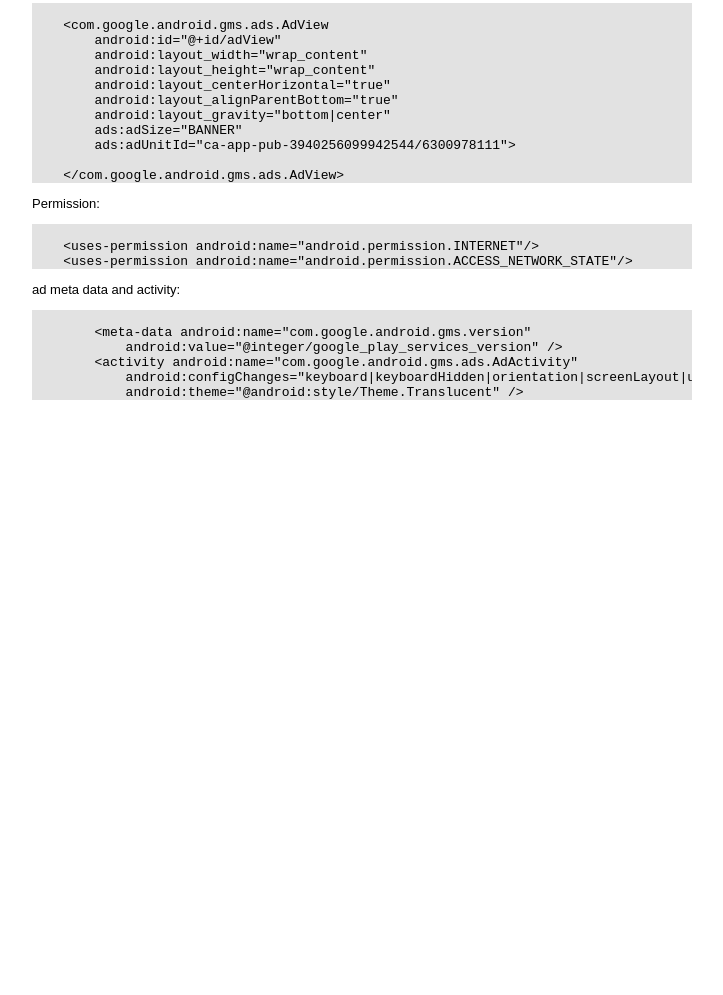
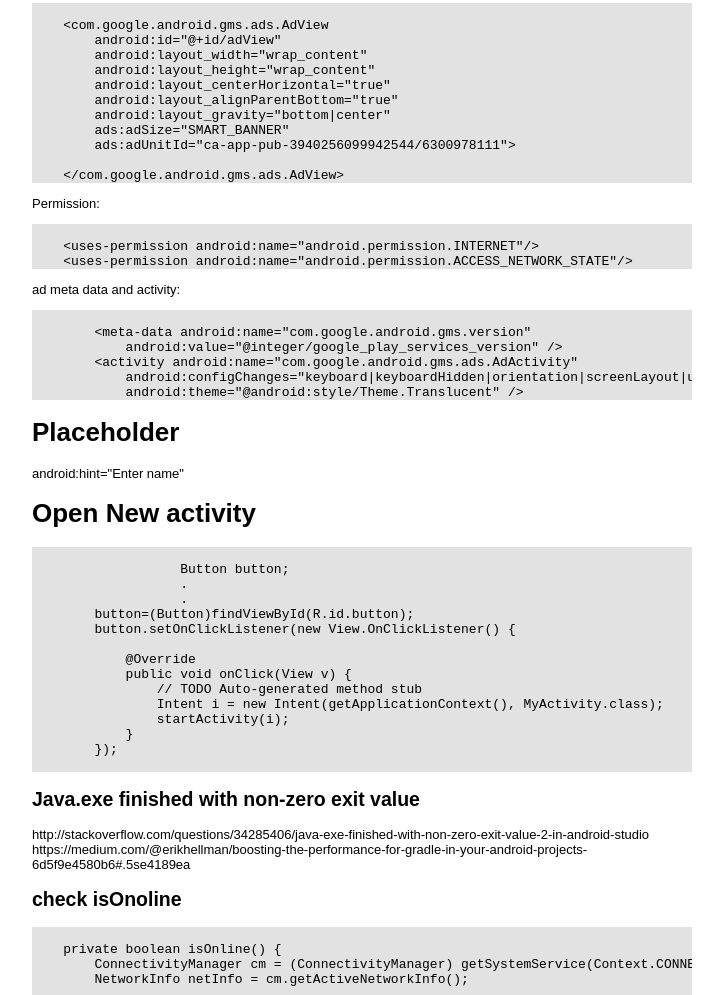
Before and after one commit to jakirseu/android-snippets, a plain HTML site: page index.html in a window 1280 px wide. Shown: the part 1805-2800 px from the top of the page, without its empty margins (428-1151 px from the left). Before the commit the page ends 2226 px from the top, so only its background shows below. Drawn offline with nearby package versions, Linux system fonts and the light colour scheme.

Commit message:
change file

```diff
--- a/index.html
+++ b/index.html
@@ -149,7 +149,7 @@
         android:layout_centerHorizontal="true"
         android:layout_alignParentBottom="true"
         android:layout_gravity="bottom|center"
-        ads:adSize="BANNER"
+        ads:adSize="SMART_BANNER"
         ads:adUnitId="ca-app-pub-3940256099942544/6300978111">
 
     </com.google.android.gms.ads.AdView>
@@ -178,13 +178,50 @@
 
 
 
+	<h1>Placeholder</h1>
+
+<p>
+android:hint="Enter name"
+</p>
+
+		<h1>Open New activity </h1>
+
+		<p>
+		<xmp>
+		   Button button;
+		   .
+		   .
+        button=(Button)findViewById(R.id.button);
+        button.setOnClickListener(new View.OnClickListener() {
+
+            @Override
+            public void onClick(View v) {
+                // TODO Auto-generated method stub
+                Intent i = new Intent(getApplicationContext(), MyActivity.class);
+                startActivity(i);
+            }
+        });
+		</xmp>
+		</p>
 
 
+	<h2>Java.exe finished with non-zero exit value</h2>
+	<p>
+http://stackoverflow.com/questions/34285406/java-exe-finished-with-non-zero-exit-value-2-in-android-studio
+https://medium.com/@erikhellman/boosting-the-performance-for-gradle-in-your-android-projects-6d5f9e4580b6#.5se4189ea
+	</p>
+<h2>check isOnoline</h2>
 
+<xmp>
+    private boolean isOnline() {
+        ConnectivityManager cm = (ConnectivityManager) getSystemService(Context.CONNECTIVITY_SERVICE);
+        NetworkInfo netInfo = cm.getActiveNetworkInfo();
 
-
-
-
+        if (netInfo != null && netInfo.isConnectedOrConnecting()){
+            return true;
+        }else return false;
+    }
+</xmp>
 
 
 
```
